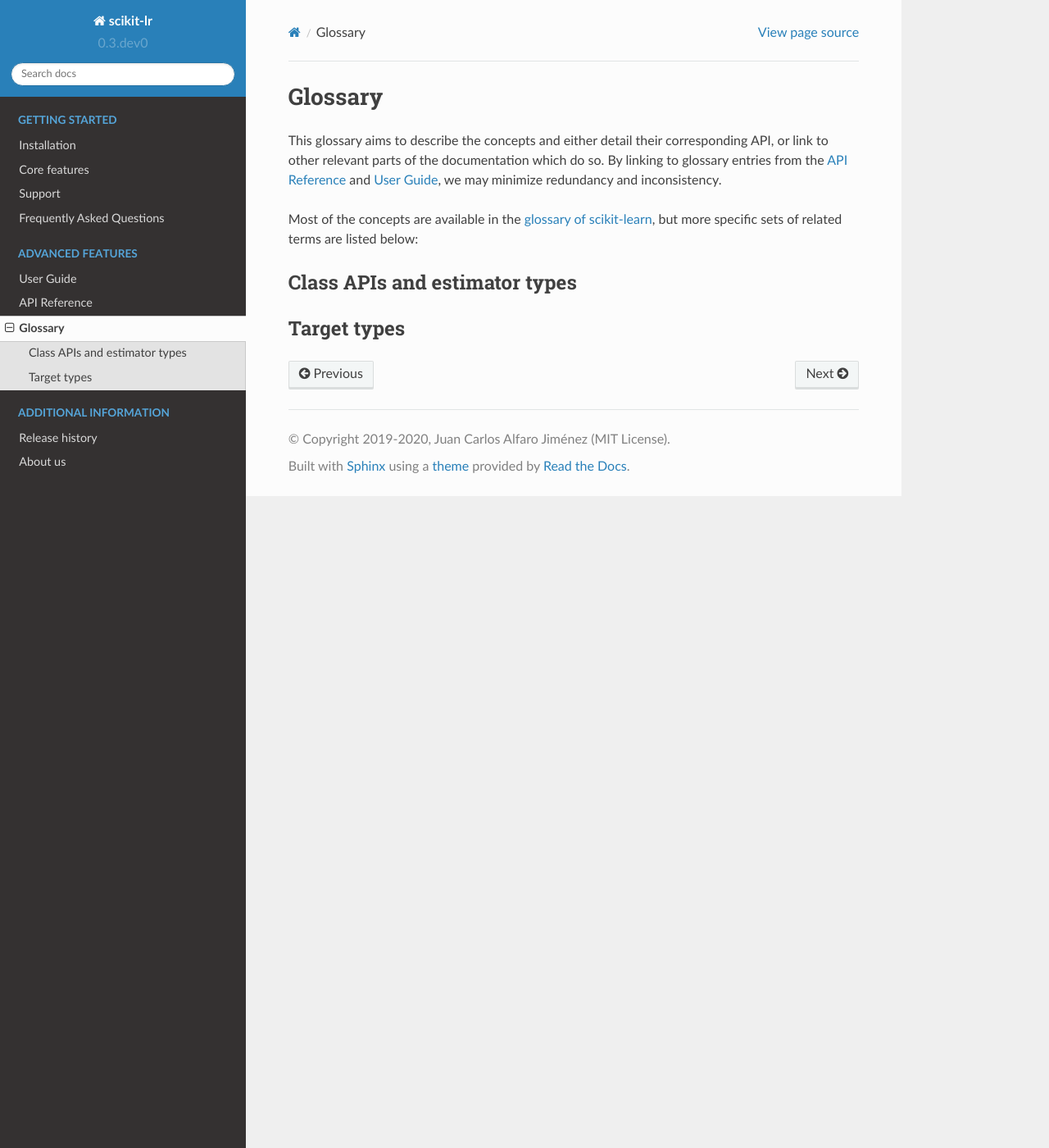
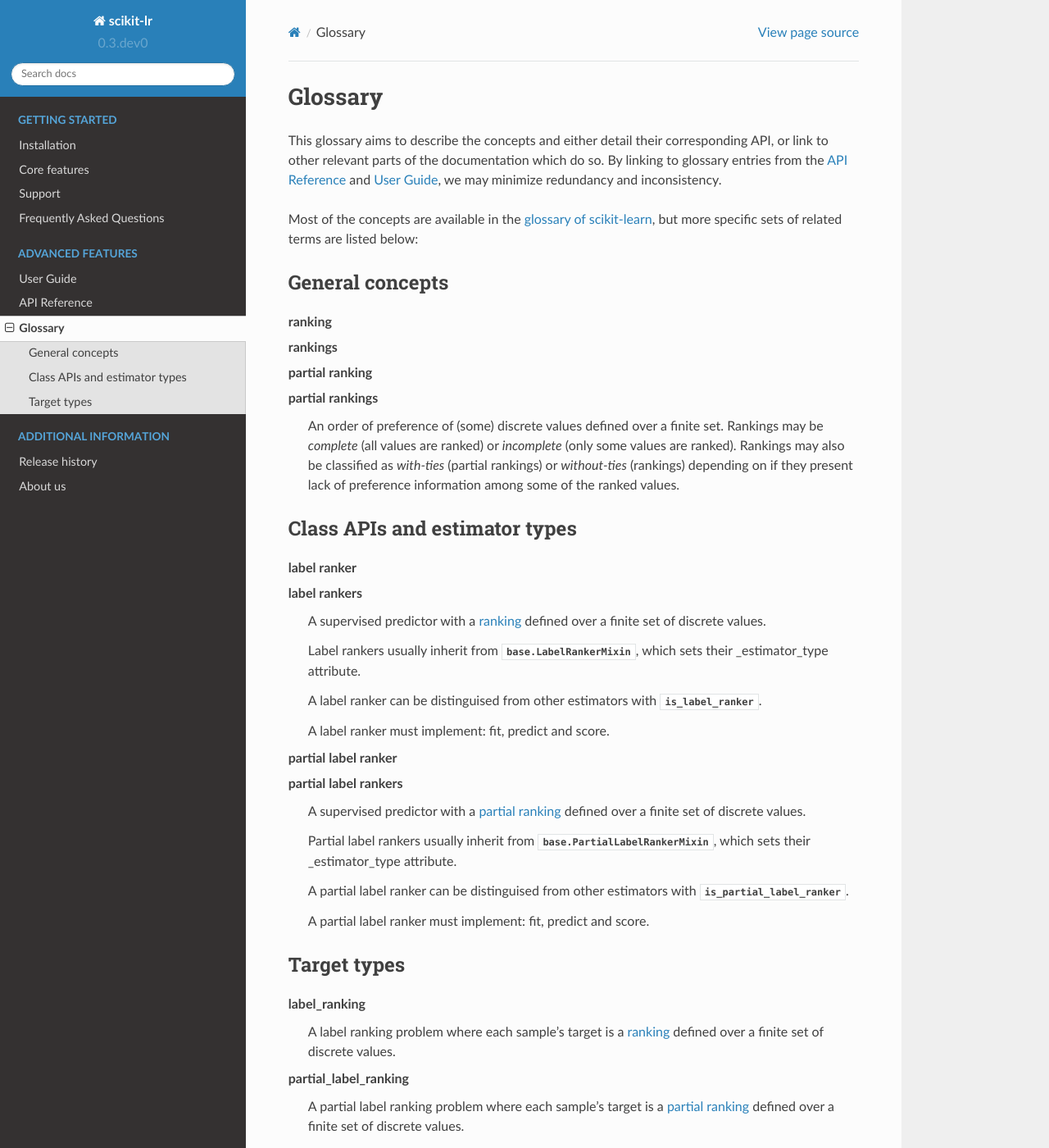
Before and after one commit to alfaro96/scikit-lr, a Sphinx documentation site: the page built from docs/source/glossary.rst, in a window 1280 px wide and 1400 px high. Shown: the whole window at 82% size. Built offline with Sphinx 7.4.7 and the Read the Docs theme 2.0.0, drawn with Linux system fonts in a browser that asks for light colours.

Commit message:
[DOC] Add glossary of terms (#67).

```diff
--- a/docs/source/conf.py
+++ b/docs/source/conf.py
@@ -78,7 +78,8 @@ autosummary_generate = True
 
 # Map the name to the location of other projects
 intersphinx_mapping = {
-    "numpy": ("https://numpy.org/doc/stable/", None)
+    "numpy": ("https://numpy.org/doc/stable/", None),
+    "scikit-learn": ("https://scikit-learn.org/stable", None),
 }
 
 # Link the source code of an object to the repository
--- a/docs/source/glossary.rst
+++ b/docs/source/glossary.rst
@@ -14,12 +14,71 @@ and :ref:`user_guide`, we may minimize redundancy and inconsistency.
 Most of the concepts are available in the `glossary of scikit-learn`_,
 but more specific sets of related terms are listed below:
 
+General concepts
+================
+
+.. glossary::
+    ranking
+    rankings
+    partial ranking
+    partial rankings
+        An order of preference of (some) discrete values defined over a
+        finite set. Rankings may be *complete* (all values are ranked)
+        or *incomplete* (only some values are ranked). Rankings may also
+        be classified as *with-ties* (partial rankings) or *without-ties*
+        (rankings) depending on if they present lack of preference
+        information among some of the ranked values.
+
 Class APIs and estimator types
 ==============================
+
+.. glossary::
+
+    label ranker
+    label rankers
+        A :term:`supervised` :term:`predictor` with a :term:`ranking`
+        defined over a finite set of discrete values.
+
+        Label rankers usually inherit from :class:`base.LabelRankerMixin`,
+        which sets their :term:`_estimator_type` attribute.
+
+        A label ranker can be distinguised from other
+        estimators with :func:`~base.is_label_ranker`.
+
+        A label ranker must implement: :term:`fit`, :term:`predict` and
+        :term:`score`.
+
+    partial label ranker
+    partial label rankers
+        A :term:`supervised` :term:`predictor` with a
+        :term:`partial ranking` defined over a finite
+        set of discrete values.
+
+        Partial label rankers usually inherit from
+        :class:`base.PartialLabelRankerMixin`, which
+        sets their :term:`_estimator_type` attribute.
+
+        A partial label ranker can be distinguised from other
+        estimators with :func:`~base.is_partial_label_ranker`.
+
+        A partial label ranker must implement: :term:`fit`,
+        :term:`predict` and :term:`score`.
 
 Target types
 ============
 
+.. glossary::
+
+    label_ranking
+        A label ranking problem where each :term:`sample`'s
+        :term:`target` is a :term:`ranking` defined over a
+        finite set of discrete values.
+
+    partial_label_ranking
+        A partial label ranking problem where each :term:`sample`'s
+        :term:`target` is a :term:`partial ranking` defined over a
+        finite set of discrete values.
+
 .. References
 
 .. _glossary of scikit-learn: https://scikit-learn.org/stable/glossary.html
```
